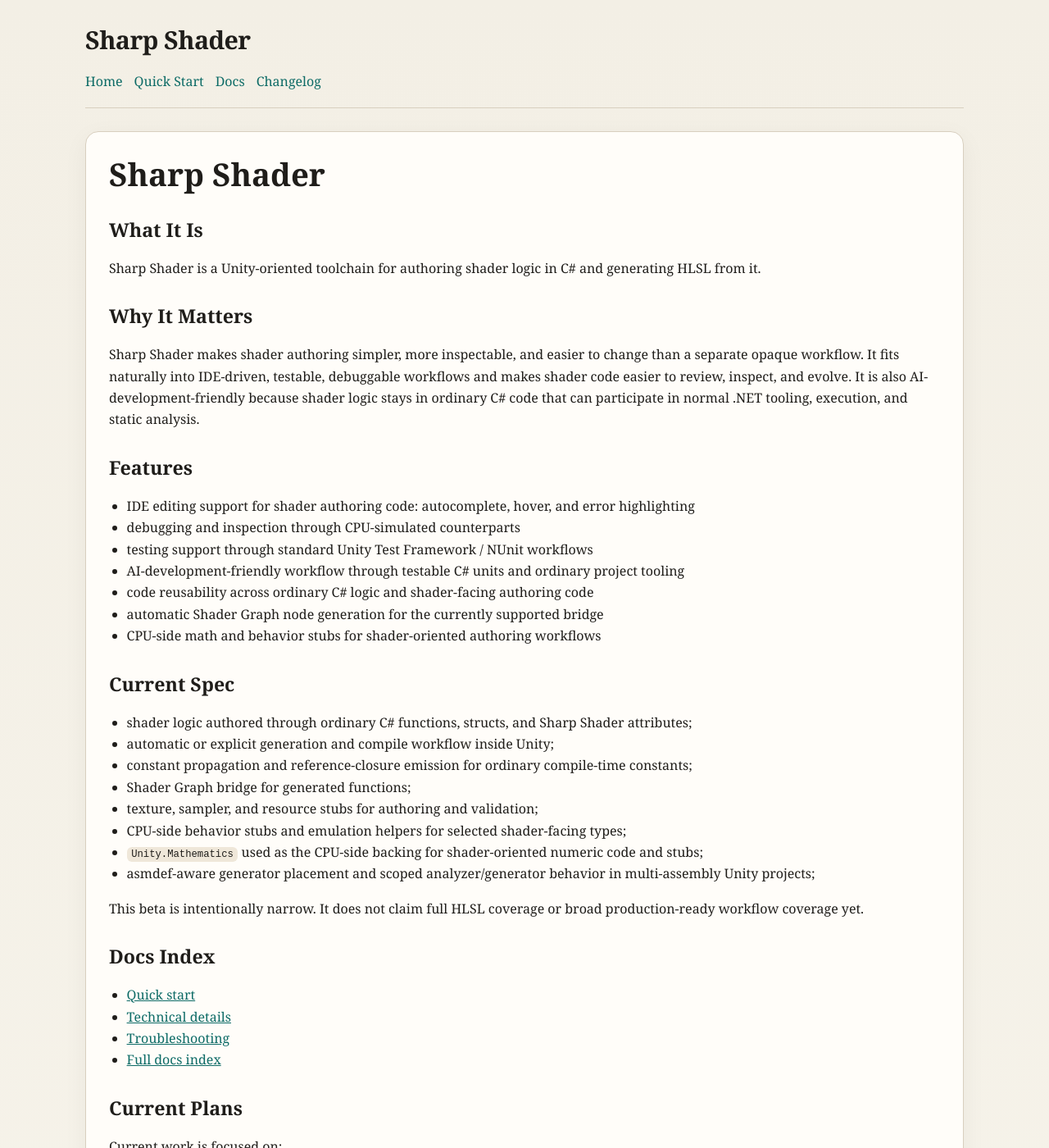
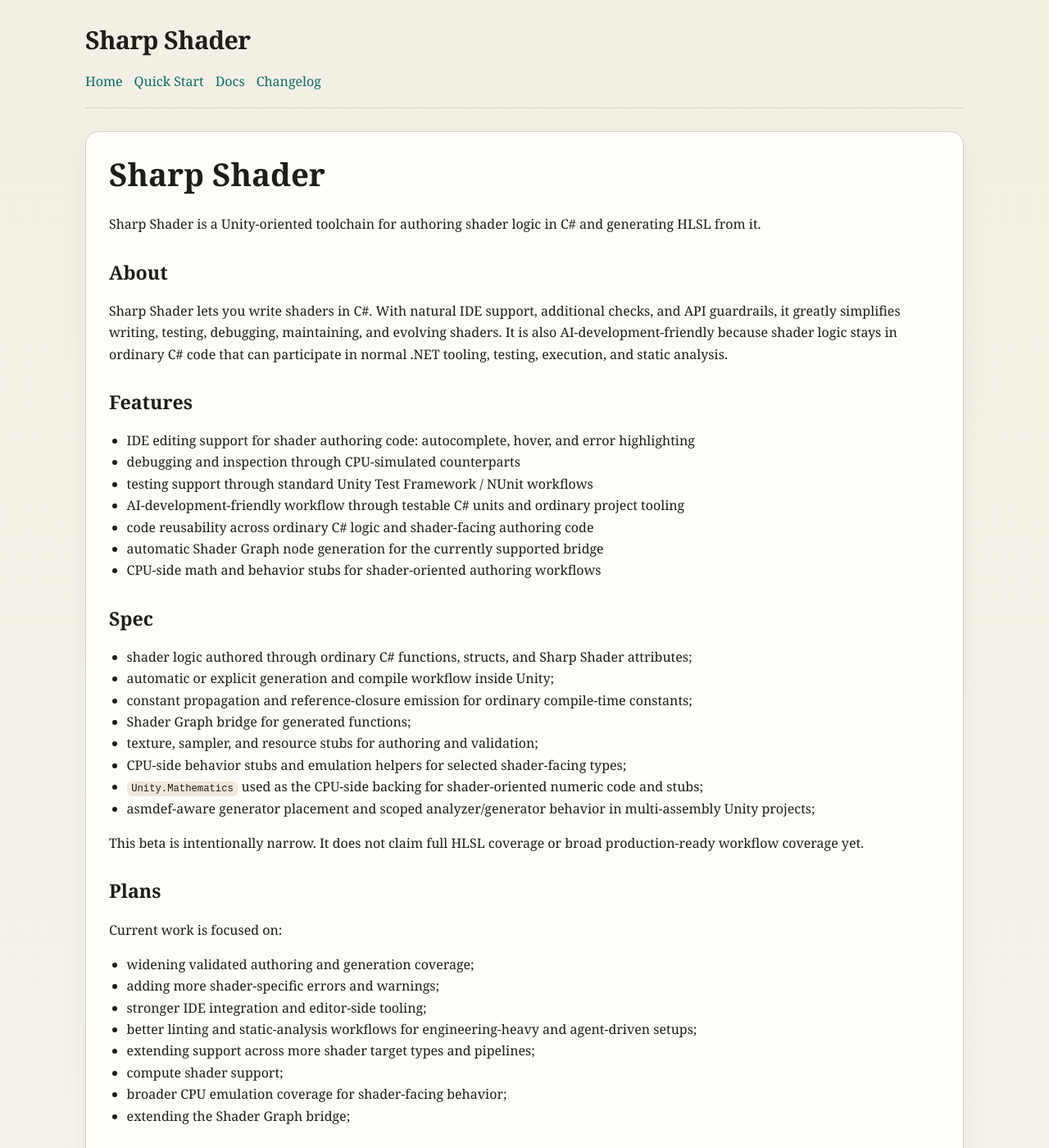
Before and after one commit to kravchik/sharp-shader-site, a Jekyll site: the page built from index.md, in a window 1280 px wide and 1400 px high. Shown: the whole window at 82% size. Built offline with Jekyll 4.4.1, drawn with Linux system fonts in a browser that asks for light colours; some of the changed text lies outside the part shown.

Commit message:
Rename docs index and refresh landing copy

```diff
--- a/docs/quick-start.md
+++ b/docs/quick-start.md
@@ -62,4 +62,4 @@ If something is unsupported or broken, Sharp Shader reports diagnostics instead
 
 - [Technical details](./technical-details.html)
 - [Troubleshooting](./troubleshooting.html)
-- [Docs index](./index.html)
+- [Docs index](./docs-index.html)
--- a/docs/troubleshooting.md
+++ b/docs/troubleshooting.md
@@ -38,7 +38,7 @@ The intended behavior is:
 Use these docs as the contract boundary:
 - [Technical details](./technical-details.html)
 - [Resources](./resources.html)
-- [Docs index](./index.html)
+- [Docs index](./docs-index.html)
 
 ## Visual example assets are not in the package
 
--- a/index.md
+++ b/index.md
@@ -5,15 +5,12 @@ title: Sharp Shader
 
 # Sharp Shader
 
-## What It Is
-
 Sharp Shader is a Unity-oriented toolchain for authoring shader logic in C# and generating HLSL from it.
 
-## Why It Matters
+## About
 
-Sharp Shader makes shader authoring simpler, more inspectable, and easier to change than a separate opaque workflow.
-It fits naturally into IDE-driven, testable, debuggable workflows and makes shader code easier to review, inspect, and evolve.
-It is also AI-development-friendly because shader logic stays in ordinary C# code that can participate in normal .NET tooling, execution, and static analysis.
+Sharp Shader lets you write shaders in C#. With natural IDE support, additional checks, and API guardrails, it greatly simplifies writing, testing, debugging, maintaining, and evolving shaders.
+It is also AI-development-friendly because shader logic stays in ordinary C# code that can participate in normal .NET tooling, testing, execution, and static analysis.
 
 ## Features
 
@@ -25,7 +22,7 @@ It is also AI-development-friendly because shader logic stays in ordinary C# cod
 - automatic Shader Graph node generation for the currently supported bridge
 - CPU-side math and behavior stubs for shader-oriented authoring workflows
 
-## Current Spec
+## Spec
 
 - shader logic authored through ordinary C# functions, structs, and Sharp Shader attributes;
 - automatic or explicit generation and compile workflow inside Unity;
@@ -39,14 +36,7 @@ It is also AI-development-friendly because shader logic stays in ordinary C# cod
 This beta is intentionally narrow.
 It does not claim full HLSL coverage or broad production-ready workflow coverage yet.
 
-## Docs Index
-
-- [Quick start](./docs/quick-start.html)
-- [Technical details](./docs/technical-details.html)
-- [Troubleshooting](./docs/troubleshooting.html)
-- [Full docs index](./docs/index.html)
-
-## Current Plans
+## Plans
 
 Current work is focused on:
 - widening validated authoring and generation coverage;
```
Also changed, not shown: other parts of index.md (+3 -0 lines), docs/intrinsics-and-helpers.md (+1 -1 lines), docs/resources.md (+1 -1 lines), docs/type-mapping.md (+1 -1 lines), docs/docs-index.md (renamed from docs/index.md).
